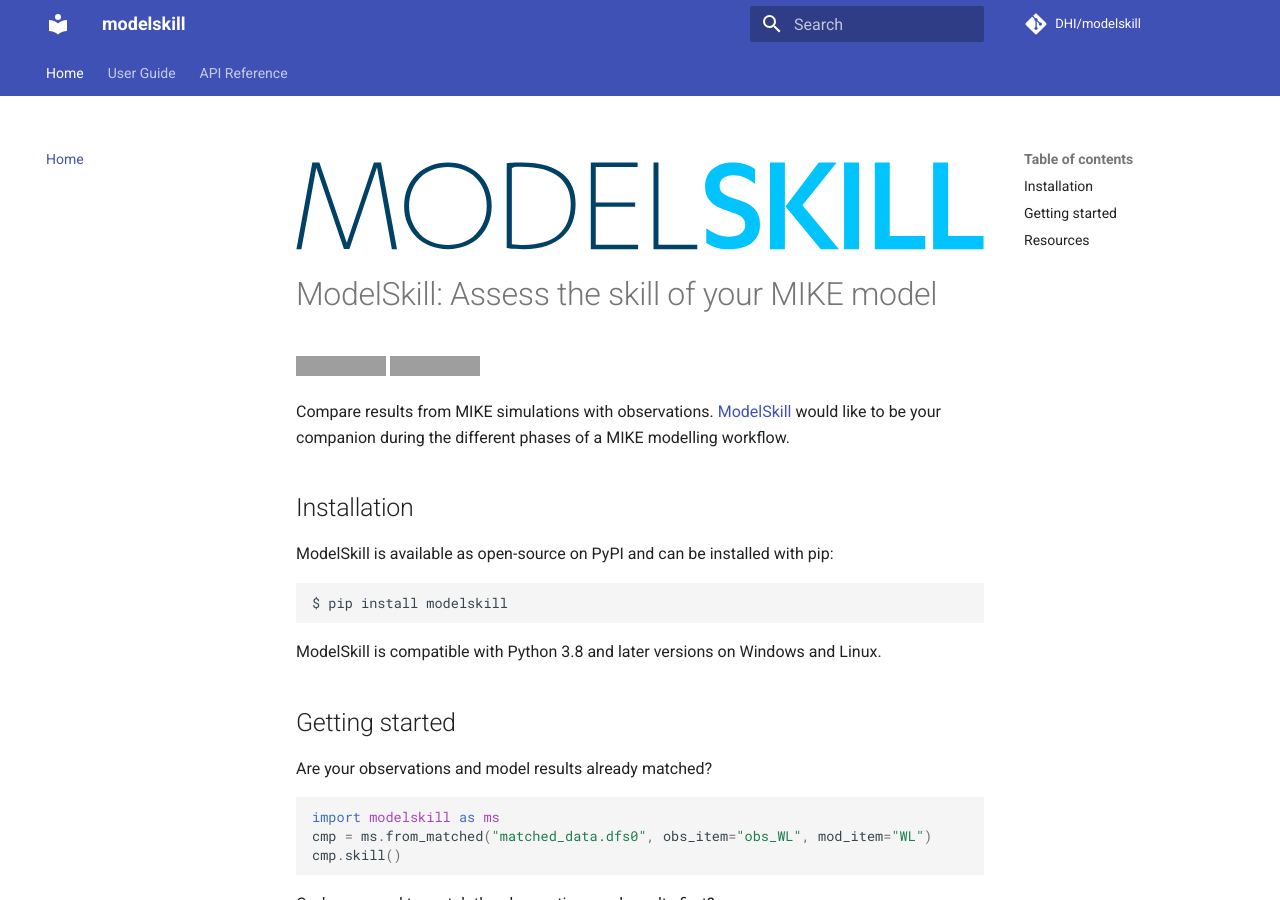
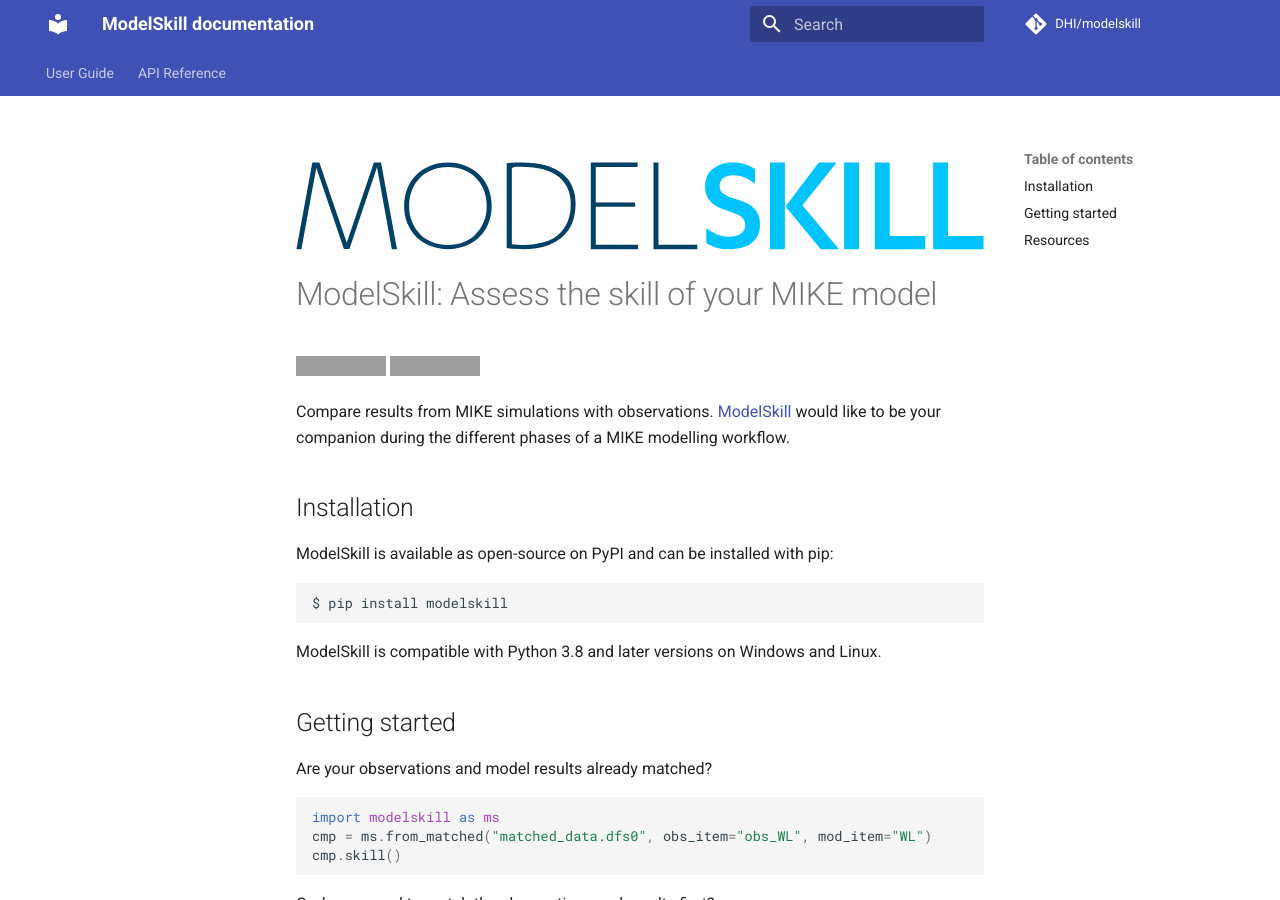
Before and after one commit to DHI/modelskill, an MkDocs documentation site: the page built from docs/index.md, in a window 1280 px wide and 900 px high. Built offline with MkDocs 1.6.1 and Material for MkDocs 9.7.7, drawn with Linux system fonts in a browser that asks for light colours; comment, search, counter and statistics services are not loaded; some of the changed lines change nothing that is shown; grey boxes are pictures that could not be loaded.

Commit message:
add new pages and new site name

```diff
--- a/mkdocs.yml
+++ b/mkdocs.yml
@@ -1,4 +1,4 @@
-site_name: modelskill
+site_name: ModelSkill documentation
 site_url: https://dhi.github.io/modelskill/
 theme:
   name: material
@@ -11,12 +11,13 @@
   # toc-depth: 1
 
 nav:
-  - 'index.md'
   - User Guide:
     - 'user-guide/index.md'
     - 'getting-started.md'
+    - 'user-guide/terminology.md'
+    - 'user-guide/data-structures.md'
+    - 'user-guide/selecting-data.md'
     - 'overview.md'
-    - 'user-guide/terminology.md'
   - API Reference:
     - 'api/index.md'
     - Observation:
```
